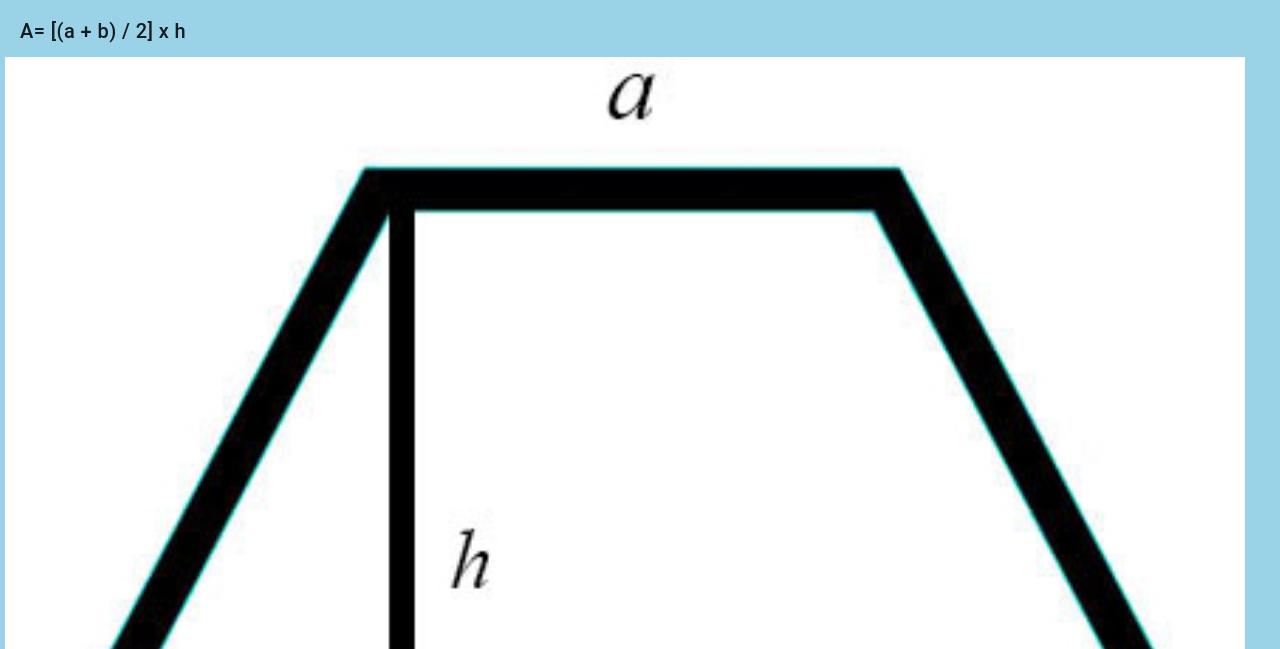
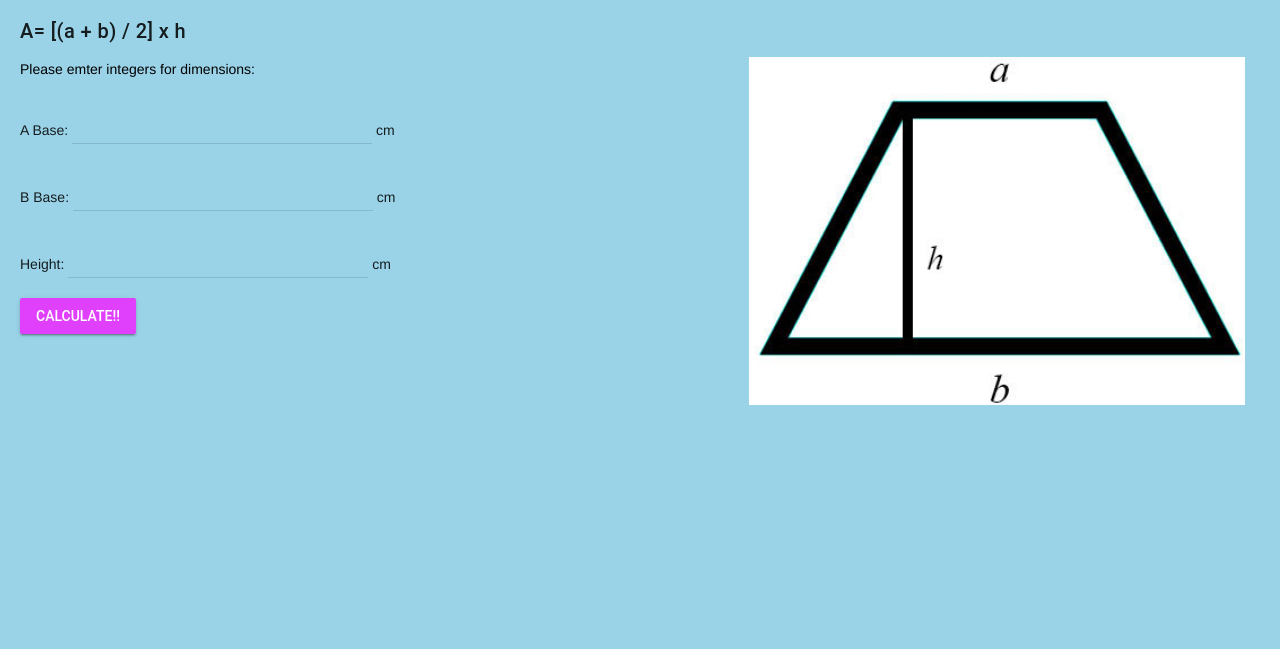
Before and after one commit to ashley-monaghan/ICS2OR-Unit-3-01, a plain HTML site: page index.html in a window 1280 px wide. Shown: the part 151-800 px from the top of the page. Drawn offline with nearby package versions, Linux system fonts and the light colour scheme.

Commit message:
Changed back

```diff
--- a/css/styles.css
+++ b/css/styles.css
@@ -36,6 +36,4 @@ p {
 img {
   float: right;
   margin-right: 15px;
-  width: 100%;
-  height: auto;
 }
--- a/index.html
+++ b/index.html
@@ -64,7 +64,8 @@
         <img
           src="./images/trapezoid-area.jpg"
           alt="Trapizoid Area Formula Diagram"
-          id="img"
+          width="40%"
+          height="auto%"
         />
         <p></p>
         <p>Please emter integers for dimensions:</p>
```
